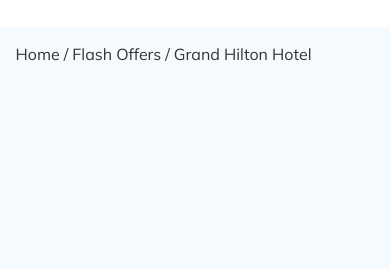
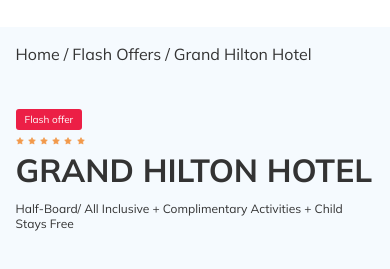
Before and after one commit to WebNikonov/tour-plan, a plain HTML site: page index.html in a window 390 px wide. Shown: the part 51-320 px from the top of the page. Drawn offline with Linux system fonts and the light colour scheme.

Commit message:
create: responsive for hotel

```diff
--- a/index.html
+++ b/index.html
@@ -91,5 +91,37 @@
         </div>
         <!-- /.container -->
     </nav>
+
+    <section class="hotel">
+        <div class="container">
+            <div class="hotel-info">
+                <div class="hotel-info__text">
+                    <div class="hotel-wrapper">
+                        <div class="stars">
+                            <img src="/img/star.svg" alt="star" class="star">
+                            <img src="/img/star.svg" alt="star" class="star">
+                            <img src="/img/star.svg" alt="star" class="star">
+                            <img src="/img/star.svg" alt="star" class="star">
+                            <img src="/img/star.svg" alt="star" class="star">
+                            <img src="/img/star.svg" alt="star" class="star">
+                            </div>
+                            <h1 class="hotel-name">GRAND HILTON HOTEL</h1>
+                            <span class="offer hotel-info__offer">Flash offer</span>
+                    </div>
+                    <p class="description hotel-description">
+                        Half-Board/ All Inclusive + Complimentary Activities + Child Stays Free
+                    </p>
+
+                </div>
+                <!-- /.hotel-info__text-->
+                <div class="rating hotel-info__rating">
+                    <span class="rating__text">User Rattings</span>
+                    <span class="rating__counter">4.5/5</span>
+                </div>
+                <!-- /.hotel-info__rating -->
+            </div>
+        </div>
+        <!-- /.container -->
+    </section>
 </body>
 </html>
--- a/sass/_media.sass
+++ b/sass/_media.sass
@@ -48,6 +48,13 @@
                 height: 1px
                 background-color: $text-color
 
+    .hotel-info
+        &__rating
+            display: none
+        &__offer
+            order:-1
+            margin-left: 0
+
 @media (max-width: 576px)
     .logo
         width: 99px
--- /dev/null
+++ b/sass/blocks/_hotel.sass
@@ -0,0 +1,45 @@
+.hotel
+    padding-top: 23px
+    padding-bottom: 70px
+    &-info
+        display: flex
+        align-items: center
+        justify-content: space-between
+        &__offer
+            margin-left: 14px
+            margin-top: 4px
+    &-name
+        margin-top: 4px
+        margin-bottom: 0
+    &-wrapper
+        display: flex
+        flex-wrap: wrap
+        align-items: center
+.offer
+    padding: 4px 9px
+    font-size: 10px
+    line-height: 13px
+    background-color: $primary
+    color: $white
+    border-radius: 3px
+.stars
+    flex-basis: 100%
+.star
+    width: auto
+.hotel-description
+    font-size: 12px
+    Line-height: 15px
+
+.rating
+    max-width: 65px
+    min-height: 45px
+    border-radius: 4px
+    text-align: center
+    color: $white
+    background-color: $primary
+    &__text
+        Font-size: 8px
+        Line-height: 10px
+    &__counter
+        font-size: 14px
+        line-height: 18px
--- a/sass/style.sass
+++ b/sass/style.sass
@@ -6,7 +6,8 @@
 //подключение базовых настроек
 @import 'normalize'
 //подключение normalize стилей
-@import 'media'
-//подключение медиа запросов
 @import 'blocks/breadcrumb'
 //подключение элемента хлебные крошки
+@import 'blocks/_hotel'
+//подключение медиа запросов
+@import 'media'
```
Also changed, not shown: css/style.css, img/star.svg (added), 1 other file.
